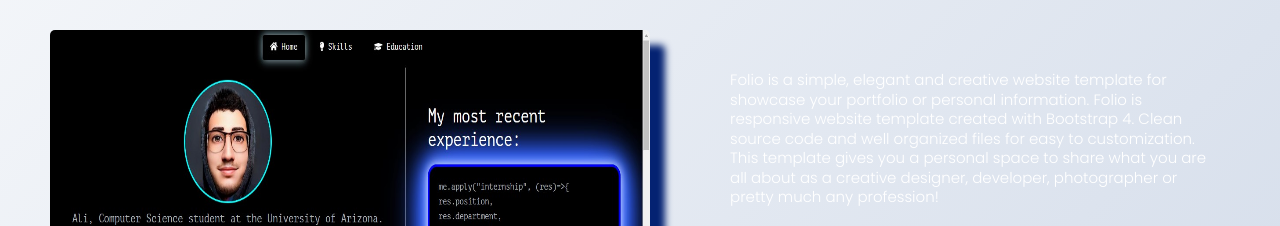
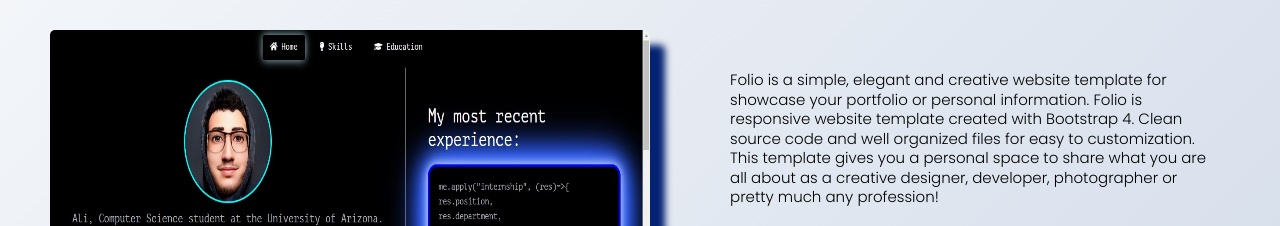
Before and after one commit to mohdaquib171/HackPortfolio2023, a React (Create React App) app: page / in a window 1280 px wide. Shown: the part 726-952 px from the top of the page. Built offline with nearby package versions, Linux system fonts and the light colour scheme.

Commit message:
updated footer

```diff
--- a/src/component/footer/Footer.css
+++ b/src/component/footer/Footer.css
@@ -5,10 +5,11 @@
     display: flex;
     justify-content: center;
     align-items: center;
-    height: 8rem;
+    height: 5em;
+    margin-top: auto;
     flex-direction: column;
 }
 
-p {
+.footer-p {
     color:#fff;
 }
--- a/src/component/footer/Footer.js
+++ b/src/component/footer/Footer.js
@@ -8,7 +8,7 @@ const Footer = () => {
 
   return (
     <footer className="footer">
-    <p>
+    <p className='footer-p'>
       &copy; {year} All Rights Reserved HackPortfolio Hackathon.
     </p>
     </footer>
```
